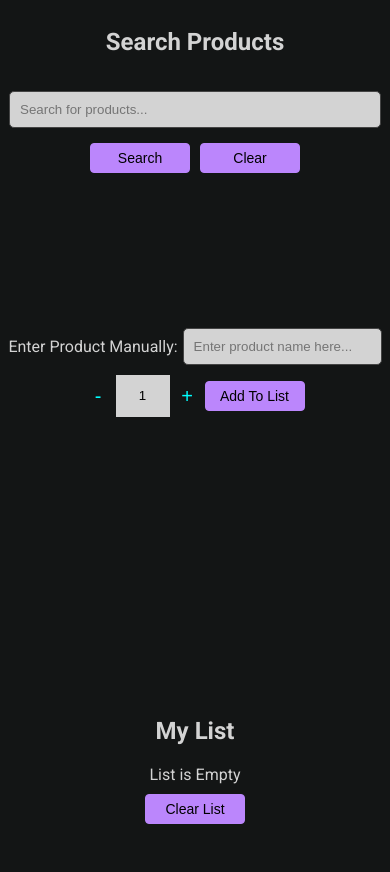
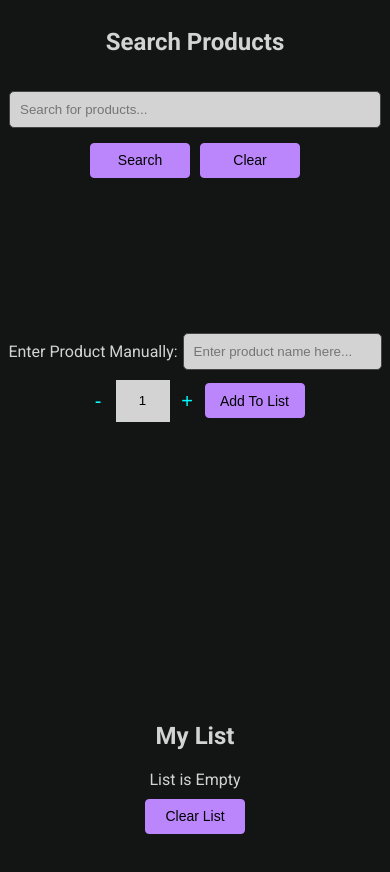
Before and after one commit to StephenRed94/Grocery-List-App, a plain HTML site: page index.html in a window 390 px wide. After the commit the page ends 844 px from the top, so only its background shows below. Drawn offline with Linux system fonts and the light colour scheme.

Commit message:
git commit -m 'Fixed some styling issues'

```diff
--- a/styling.css
+++ b/styling.css
@@ -275,6 +275,8 @@ ul {
     .listSide {
       margin-top: 250px;
       width: 100%;
+      height: auto;
+
     }
 
     .listContainer {
@@ -294,11 +296,15 @@ ul {
       gap: 10px;
     }
 
+    .searchButton, .clearSearchButton, .manualAddToListButton, .clearButton, .addToListButton {
+      height: 35px;
+    }
 
 
   }
 
   @media (min-width: 601px) and (max-width: 1024px) {
+
     .groceryContainer {
       flex-direction: column;
       align-items: center;
```
